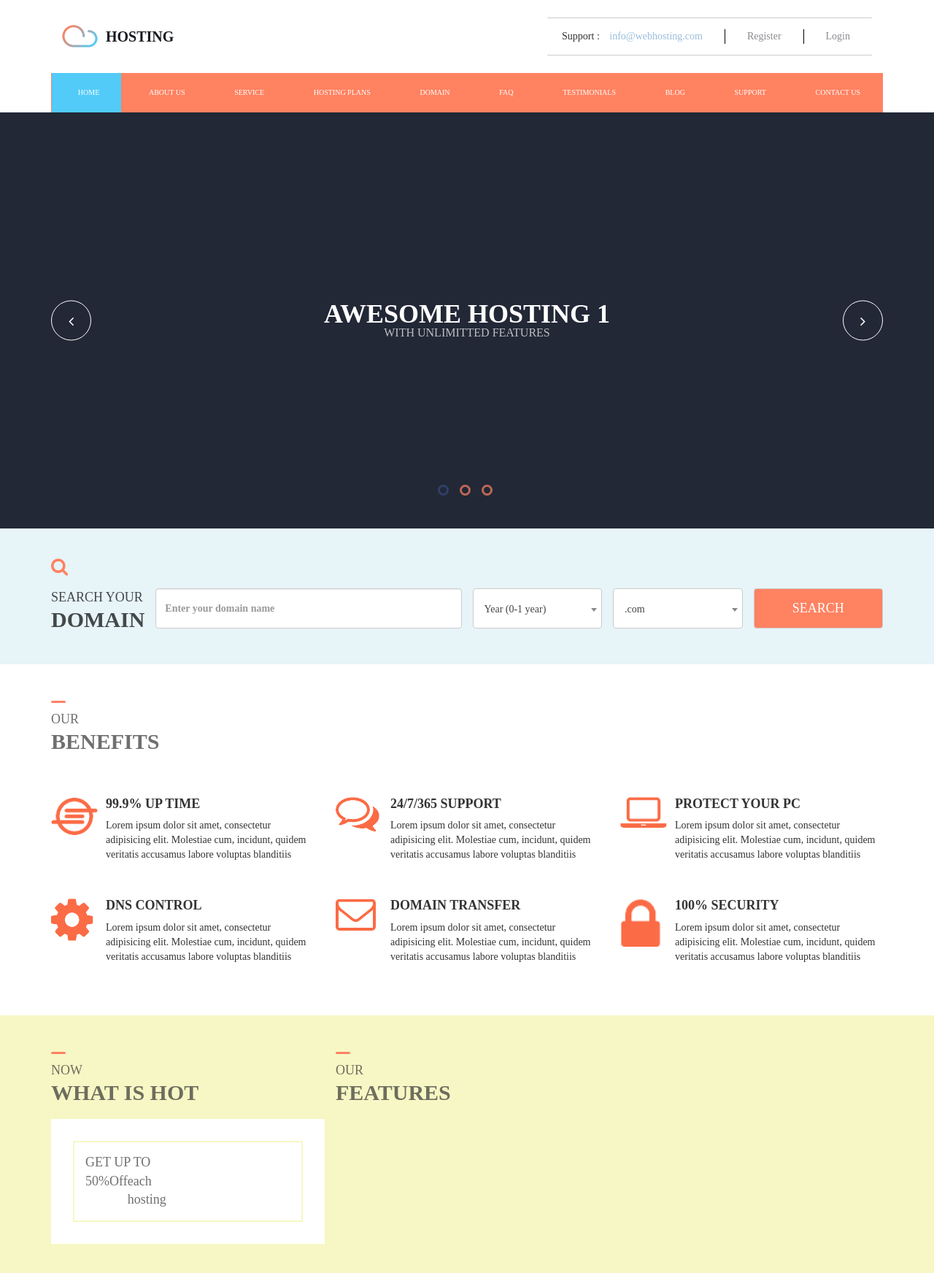
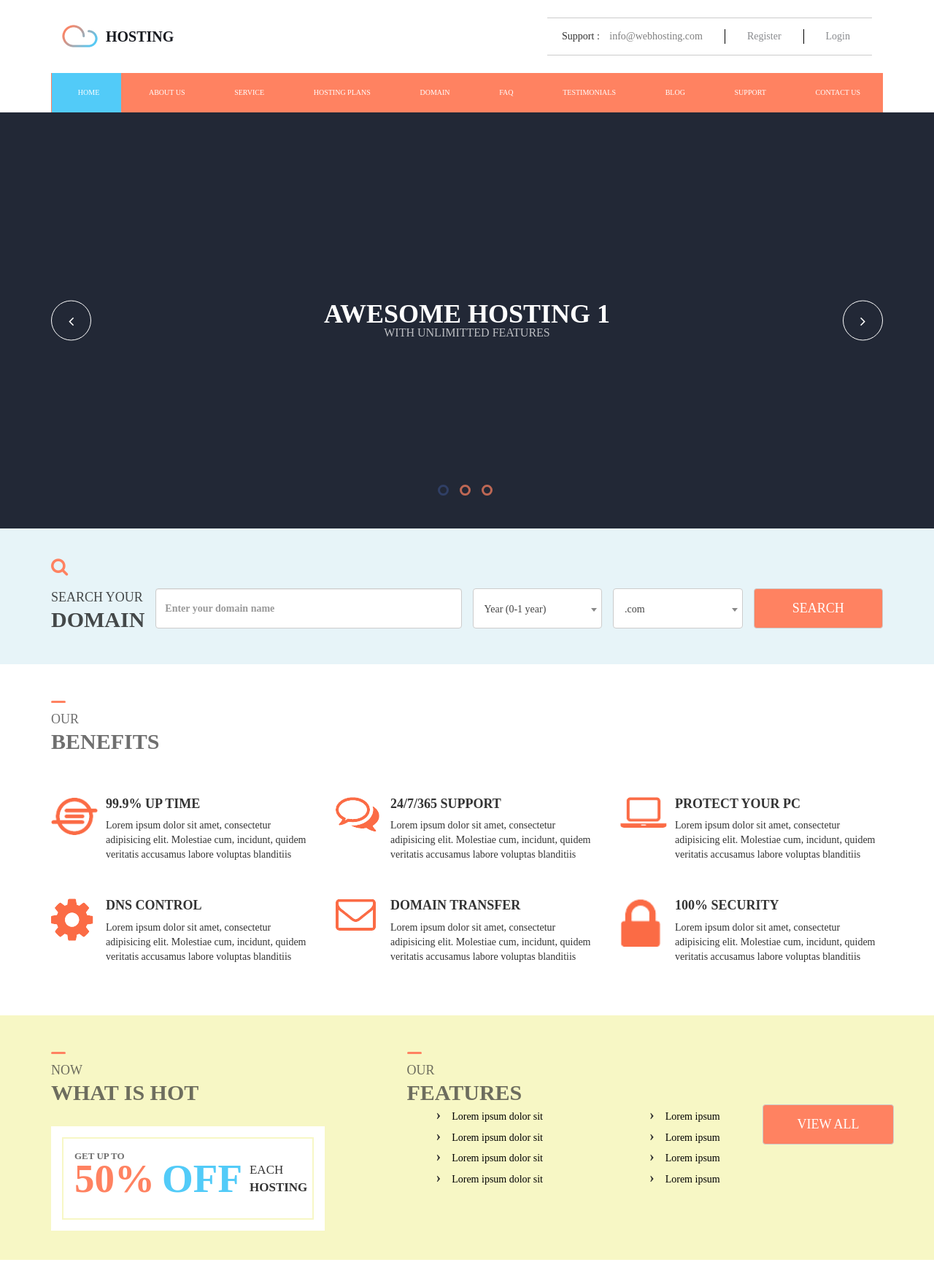
Before and after one commit to puh50/Bootstrap-3-site, a PHP site: page / in a window 1280 px wide. Shown: the whole page at 73% size. Run offline with PHP 8.4, Linux system fonts and the light colour scheme.

Commit message:
hot section 2

```diff
--- a/Site/css/style.css
+++ b/Site/css/style.css
@@ -16,6 +16,7 @@ h1,h2,h4,h5,p {
     padding: 0;
 }
 a {
+    color: var(--black);
     padding: 5px 15px;
 }
 a:hover {
@@ -230,13 +231,13 @@ a:link {
     margin-right: 0;
     margin-left: 0;
 }
-.form-group p, .title-block p {
+.title-block-p {
     font-size: 18px;
     font-weight: normal;
     white-space: nowrap;
     opacity: 0.7;
 }
-.form-group h4, .title-block h4 {
+.title-block-h4 {
     font-size: 30px;
     font-weight: bold;
     opacity: 0.7;
@@ -273,7 +274,7 @@ a:link {
 .input-domain-name.col-xs-4 {
     width: 37.333333%;
 }
-.search-button {
+.button {
     min-width: 100%;
     height: 55px;
     color: var(--white);
@@ -290,7 +291,7 @@ a:link {
 .container.benefits, .container.hot {
     padding: 40px 15px;
 }
-.benefits-title-block {
+.title-block-benefits {
     margin-bottom: 40px;
 }
 .stick {
@@ -330,26 +331,75 @@ a:link {
 #hot {
     background-color: var(--yellow);
 }
-.uppercase-title-hot {
-    margin-bottom: 20px;
+.title-block-hot {
+    margin-bottom: 30px;
 }
-.discount-block-border {
+.discount-lists-height {
+    height: 130px;
+    position: relative;
+}
+.discount-block {
+    height: 100%;
     background-color: var(--white);
     padding: 15px;
 }
-.discount-block {
+.discount-block-border {
+    height: 100%;
     background-color: var(--white);
-    margin: 15px;
     border: 2px solid var(--yellow);
     box-sizing: border-box;
 }
-.discount-block-border-inner {
+.discount-block-border-content {
     padding: 15px;
 }
 .discount-flex {
     display: flex;
     flex-direction: row;
+    align-items: center;
 }
+.get-up-to {
+    font-size: 13px;
+    font-weight: bold;
+    margin-bottom: -18px;
+    opacity: 0.7;
+}
+.percent {
+    font-size: 55px;
+    font-weight: bold;
+    color: var(--orange);
+    margin-right: 10px;
+}
+.percent-blue {
+    color: var(--blue);
+    text-transform: uppercase;
+}
+.each-host-top {
+    font-size: 17px;
+    text-transform: uppercase;
+}
+.each-host-bottom {
+    font-size: 17px;
+    font-weight: bold;
+    text-transform: uppercase;
+}
+.features-list-block {
+    height: 100%;
+}
+.features-list {
+    height: 100%;
+    display: flex;
+    flex-direction: column;
+    justify-content: space-evenly;
+}
+.features-list-item {
+    list-style: none;
+}
+.features-list-item:before {
+    content: "\203A";
+    font-size: 20px;
+    font-weight: bold;
+}
+
 
 /*Media*/
 
--- a/Site/index.html
+++ b/Site/index.html
@@ -93,8 +93,8 @@
                             <div class="form-group search-label">
                                 <label class="domain-label-block col-xs-12 col-sm-6">
                                     <div class="domain-label">
-                                        <p class="uppercase-title">Search Your</p>
-                                        <h4 class="uppercase-title">Domain</h4>
+                                        <p class="uppercase-title title-block-p">Search Your</p>
+                                        <h4 class="uppercase-title title-block-h4">Domain</h4>
                                     </div>
                                     <input type="text" class="form-control" placeholder="Enter your domain name">
                                 </label>
@@ -115,8 +115,8 @@
                                     </select>
                                 </div>
                             </div>
-                            <div class="search-button-block col-xs-2">
-                                <button type="submit" class="btn btn-default search-button">Search</button>
+                            <div class="button-block col-xs-2">
+                                <button type="submit" class="btn btn-default button">Search</button>
                             </div>
                         </form>
                     </div>
@@ -125,10 +125,10 @@
         <section id="benefits">
             <div class="container benefits">
                 <div class="row">
-                    <div class="title-block benefits-title-block col-xs-12">
+                    <div class="title-block title-block-benefits col-xs-12">
                         <div class="stick"></div>
-                        <p class="uppercase-title">Our</p>
-                        <h4 class="uppercase-title">Benefits</h4>
+                        <p class="uppercase-title title-block-p">Our</p>
+                        <h4 class="uppercase-title title-block-h4">Benefits</h4>
                     </div>
                 </div>
                 <div class="row">
@@ -180,34 +180,55 @@
         <section id="hot">
             <div class="container hot">
                 <div class="row">
-                     <div class="title-block title-block-hot col-xs-4">
-                        <div class="stick"></div>
-                        <p class="uppercase-title">Now</p>
-                        <h4 class="uppercase-title uppercase-title-hot">What is hot</h4>
-                        <div class="discount-block-border">
-                            <div class="discount-block">
-                                <div class="discount-block-border-inner">
-                                <p class="uppercase-title">get up to</p>
-                                <div class="discount-flex">
-                                    <p>50%</p>
-                                    <p>Off</p>
-                                    <div class="discount-each-host">
-                                        <p>each</p>
-                                        <p>hosting</p>
+                    <div class="col-xs-4">
+                        <div class="title-block title-block-hot">
+                            <div class="stick"></div>
+                            <p class="uppercase-title title-block-p">Now</p>
+                            <h4 class="uppercase-title title-block-h4">What is hot</h4>
+                        </div>
+                        <div class="discount-block">
+                            <div class="discount-block-border">
+                                <div class="discount-block-border-content">
+                                    <p class="uppercase-title get-up-to">get up to</p>
+                                    <div>
+                                        <div class="discount-flex">
+                                            <p class="percent">50%</p>
+                                            <p class="percent percent-blue">Off</p>
+                                            <div class="discount-each-host">
+                                                <p class="each-host-top">each</p>
+                                                <p class="each-host-bottom">hosting</p>
+                                            </div>
+                                        </div>
                                     </div>
-                                </div>
                                 </div>
                             </div>
                         </div>
                     </div>
-                    <div class="title-block title-block-hot col-xs-8">
+                    <div class="title-block title-block-features col-xs-7 col-xs-offset-1">
                         <div class="stick"></div>
-                        <p class="uppercase-title">Our</p>
-                        <h4 class="uppercase-title">Features</h4>
+                        <p class="uppercase-title title-block-p">Our</p>
+                        <h4 class="uppercase-title title-block-h4">Features</h4>
                     </div>
-                </div>
-                <div class="row">
 
+                    <div class="features-list-block col-xs-3 col-xs-offset-1">
+                        <ul class="features-list">
+                            <li class="features-list-item"><a href="#">Lorem ipsum dolor sit</a></li>
+                            <li class="features-list-item"><a href="#">Lorem ipsum dolor sit</a></li>
+                            <li class="features-list-item"><a href="#">Lorem ipsum dolor sit</a></li>
+                            <li class="features-list-item"><a href="#">Lorem ipsum dolor sit</a></li>
+                        </ul>
+                    </div>
+                    <div class="features-list-block col-xs-2">
+                        <ul class="features-list">
+                            <li class="features-list-item"><a href="#">Lorem ipsum</a></li>
+                            <li class="features-list-item"><a href="#">Lorem ipsum</a></li>
+                            <li class="features-list-item"><a href="#">Lorem ipsum</a></li>
+                            <li class="features-list-item"><a href="#">Lorem ipsum</a></li>
+                        </ul>
+                    </div>
+                    <div class="button-block col-xs-2">
+                        <button type="submit" class="btn btn-default button button-view-all">View All</button>
+                    </div>
                 </div>
             </div>
         </section>
```
